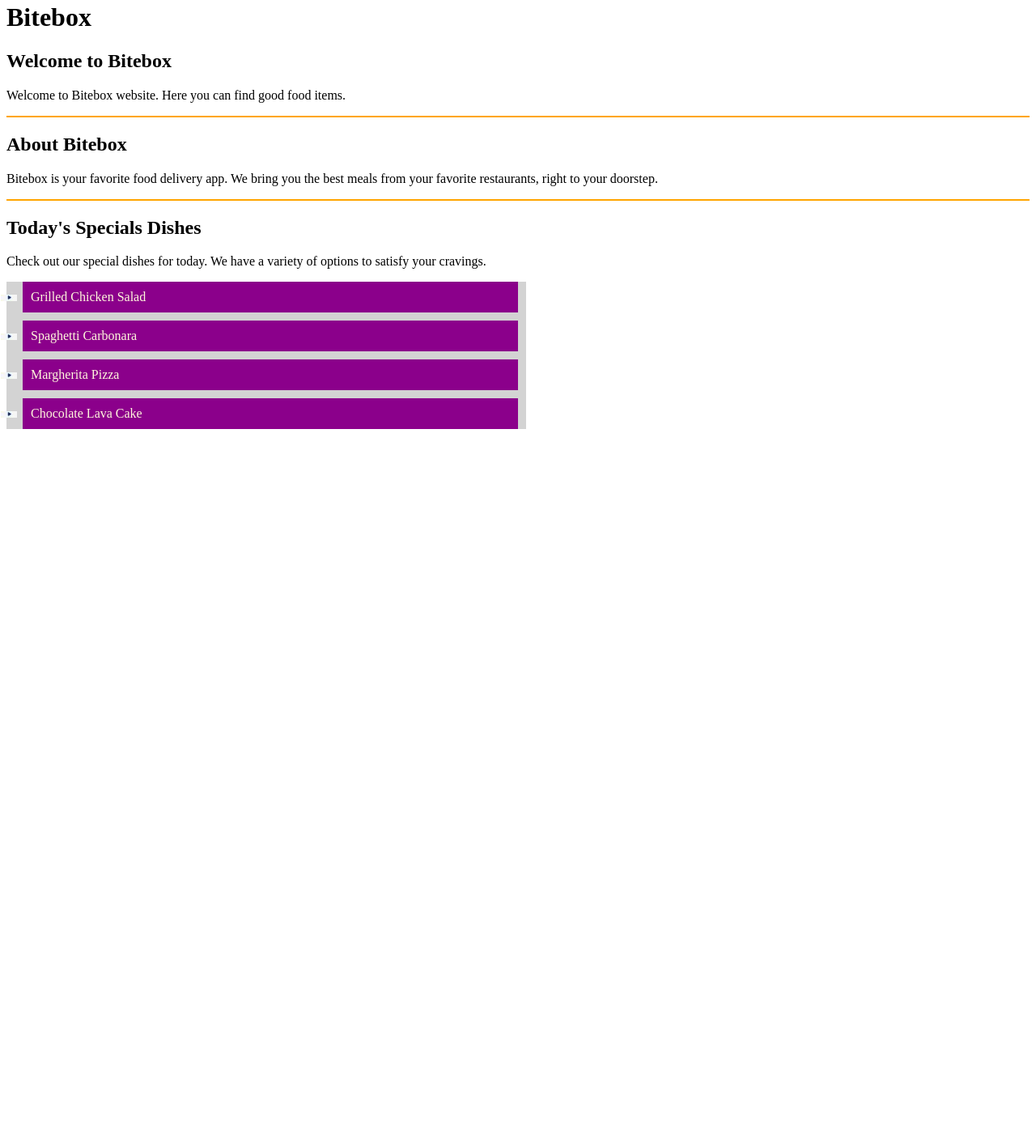
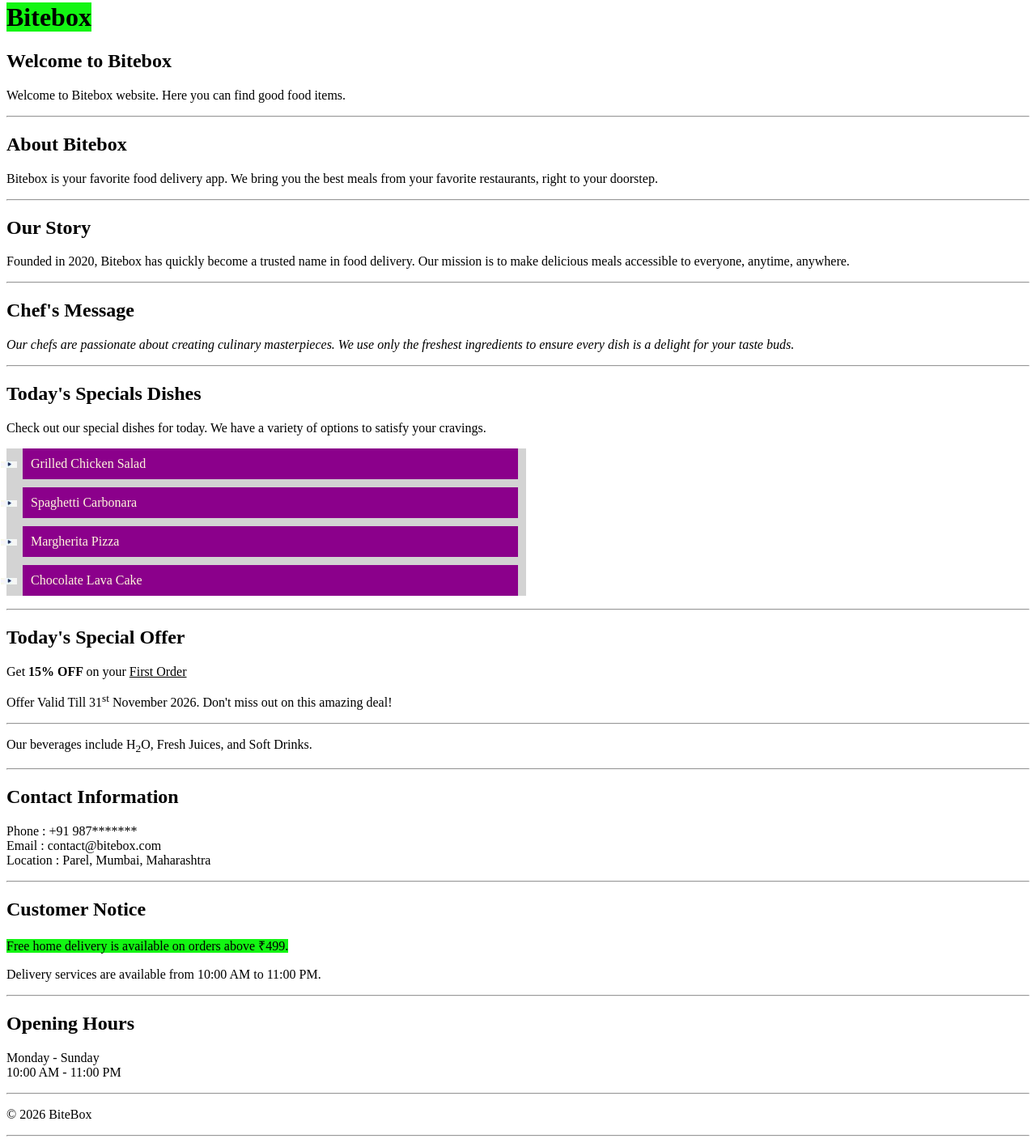
Before and after one commit to Siddhesh2809/Bitbox, a plain HTML site: page index.html in a window 1280 px wide. Shown: the part 18-1430 px from the top of the page at 81% size. Before the commit the page ends 800 px from the top, so only its background shows below. Drawn offline with Linux system fonts and the light colour scheme.

Commit message:
first commit

```diff
--- a/index.html
+++ b/index.html
@@ -19,23 +19,35 @@
             color: cornsilk;
             background-color: darkmagenta;
         }
+        mark{
+            background-color: rgb(19, 245, 19);
+            color: black;
+        }
 
         </style>
 </head>
 <body>
 
-    <h1>Bitebox</h1>
+    <h1> <mark>Bitebox</mark></h1>
     <h2>Welcome to Bitebox</h2>
     <P>Welcome to Bitebox website. Here you can find good food items.</P>
 
-    <hr style="border: 1px solid orange;">
+    <hr>
 
     <h2>About Bitebox</h2>
     <p>Bitebox is your favorite food delivery app. We bring you the best meals from your favorite restaurants, right to your doorstep.</p>
 
-    <hr  style="border: 1px solid orange;">
+<hr>
+<h2> Our Story </h2>
+<p>Founded in 2020, Bitebox has quickly become a trusted name in food delivery. Our mission is to make delicious meals accessible to everyone, anytime, anywhere.</p>
 
-    <h2>Today's Specials Dishes</h2>
+
+<hr>
+<h2> Chef's Message </h2>
+<p><em>Our chefs are passionate about creating culinary masterpieces. We use only the freshest ingredients to ensure every dish is a delight for your taste buds.</em></p>
+
+<hr>
+<h2>Today's Specials Dishes</h2>
     <p>Check out our special dishes for today. We have a variety of options to satisfy your cravings.</p>
 
     <ol>
@@ -44,5 +56,49 @@
         <li>Margherita Pizza</li>
         <li>Chocolate Lava Cake</li>
     </ol>
+
+    <hr>
+    <h2> Today's Special Offer </h2>
+    <p>Get <b>15% OFF </b>on your <u>First Order</u></p>
+
+    <p>Offer Valid Till 31<sup>st</sup> November 2026. Don't miss out on this amazing deal!</p>
+
+    <hr>
+    <p>
+        Our beverages include H<sub>2</sub>O, Fresh Juices, and Soft Drinks.
+    </p>
+
+<hr>
+<h2> Contact Information </h2>
+<p>
+Phone : +91 987*******
+<br>
+Email : contact@bitebox.com
+<br>
+Location : Parel, Mumbai, Maharashtra</p>
+
+<hr>
+<h2> Customer Notice </h2>
+
+<p>  <mark> Free home delivery is available on orders above ₹499. </mark>  </p>
+
+<p> Delivery services are available from 10:00 AM to 11:00 PM. </p>
+
+<hr>
+    <h2>Opening Hours</h2>
+    <p>
+        Monday - Sunday
+        <br>
+        10:00 AM - 11:00 PM
+    </p>
+
+     <hr>
+      <p> © 2026 BiteBox </p>
+
+    <hr>
+
+
+
+
 </body>
 </html>
```
